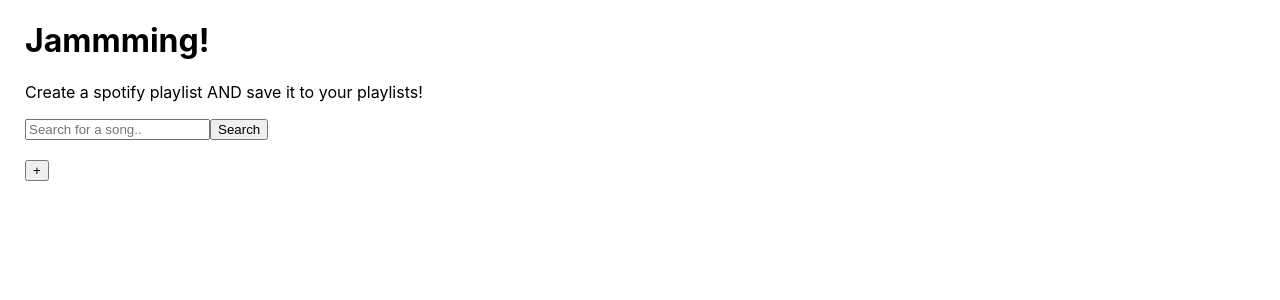
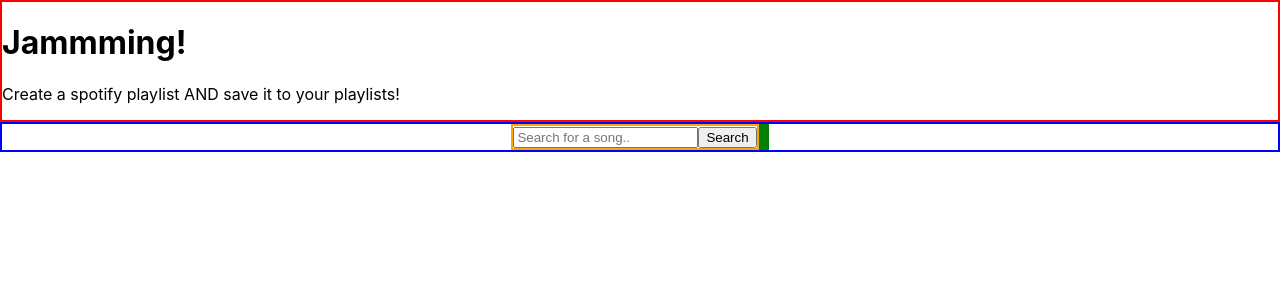
Before and after one commit to EspJav/jammming, a React (Create React App) app: page / in a window 1280 px wide. Shown: the top 300 px of the page. Built offline with nearby package versions, Linux system fonts and the light colour scheme.

Commit message:
Add and Remove functionality Complete

```diff
--- a/src/App.js
+++ b/src/App.js
@@ -18,7 +18,8 @@ function App() {
   };
 
   //handle options on search results
-  const [tracks, setTracks]  = useState([{name:'', artist: '', album: ''}]);
+  const [tracks, setTracks]  = useState([]);
+
   const handleSearchSubmit = (e) => {
     e.preventDefault();
     fetchData(searchValue).then((response) => {
@@ -26,15 +27,37 @@ function App() {
     });
    };
 
+   //handle state of added songs to tracklist
+   const [savedTracks, setSavedTracks] = useState([]);
 
+   const  handleAddButton = (e) => {
+    e.preventDefault();
+    const selectedTrack = tracks.filter((track) => track.id === e.target.value);
+    setSavedTracks(prev => [...prev, selectedTrack[0]])
+   };
+
+   const handleRemoveButton = (e) => {
+    e.preventDefault();
+    setSavedTracks(prev => savedTracks.filter((track) => track.id !== e.target.value))
+
+  }
+   //App final return statement
   return (
     <>
-      <div style={{textAlign: 'left', marginLeft: 25}}>
+      <div className='aboutArea' style={{border: '2px solid red'}}>
         <h1>Jammming!</h1>
         <p>Create a spotify playlist AND save it to your playlists!</p>
-        <SearchBar handleSearchValueChange={handleSearchValueChange} handleSearchSubmit={handleSearchSubmit}/>
-        <SearchResults tracks={tracks} />
       </div>
+      <div className='appArea' style={{border: '2px solid blue', display: 'flex', justifyContent: 'center', overflow: 'overlay'}}>
+        <div className='SearchArea'style={{border: '2px solid orange'}}>
+          <SearchBar handleSearchValueChange={handleSearchValueChange} handleSearchSubmit={handleSearchSubmit}/>
+          <SearchResults tracks={tracks} handleAddButton={handleAddButton} />
+        </div>
+        <div className='PlaylistArea' style={{border: '5px solid green'}}>
+          <Tracklist savedTracks={savedTracks} handleRemoveButton={handleRemoveButton} />
+        </div>
+      </div>
+
     </>
   )
 }
--- a/src/components/SearchResults.js
+++ b/src/components/SearchResults.js
@@ -1,17 +1,17 @@
 import Track from "./Track";
 
-function SearchResults({tracks}) {
-    return(
-        <div>
-            {tracks.map(({name, album, artist},index) => {
-            return (
-                <>
-                    <Track  key={index} name={name} album={album} artist={artist} />
-                </>
-            )
-        })}
+function SearchResults({tracks, handleAddButton}) {
+
+    const options = tracks.map((track) =>
+    {
+        return (
+        <div key={track.id}>
+            <Track info={track} />
+            <button value={track.id} onClick={handleAddButton}>Add</button>
         </div>
-    )
+        )
+    })
+    return options
 };
 
 export default SearchResults;
--- a/src/components/Track.js
+++ b/src/components/Track.js
@@ -1,17 +1,11 @@
 
 
-function Track({name, artist, album}) {
-    //console.log(`${name}`);
+function Track({info}) {
     return (
-        <>
-        <div>
-            <div>
-                <h3>{name}</h3>
-                <p>{artist}</p>
-                <p>{album}</p>
-            </div>
-            <button>+</button>
-        </div>
+    <>
+        <h3>{info.name}</h3>
+        <h4>{info.artist}</h4>
+        <h4>{info.album}</h4>
     </>
     )
 };
--- a/src/components/Tracklist.js
+++ b/src/components/Tracklist.js
@@ -1,6 +1,17 @@
+import Track from "./Track";
 
-function Tracklist() {
 
+function Tracklist({savedTracks, handleRemoveButton}) {
+
+    const results = savedTracks.map((track) => {
+        return (
+        <div key={track.id}>
+            <Track info={track} />
+            <button value={track.id} onClick={handleRemoveButton}>Remove</button>
+        </div>
+        )
+    })
+    return results;
 };
 
 export default Tracklist;
--- a/src/modules/spotifyapi.js
+++ b/src/modules/spotifyapi.js
@@ -28,12 +28,13 @@ async function fetchData(title) {
     const response = await fetch(url + parameters , options);
     const responseJson = await response.json();
     let info = responseJson.tracks.items;
-    //iterate through api response to pull out song name album name and artist name
+    //iterate through api response to pull out song name, album, spotify id, and artist name
     info.forEach((result) => {
         results.push({
             name: result.name,
             album: result.album.name,
             artist: result.artists[0].name,
+            id: result.id,
         });
 
     });
```
